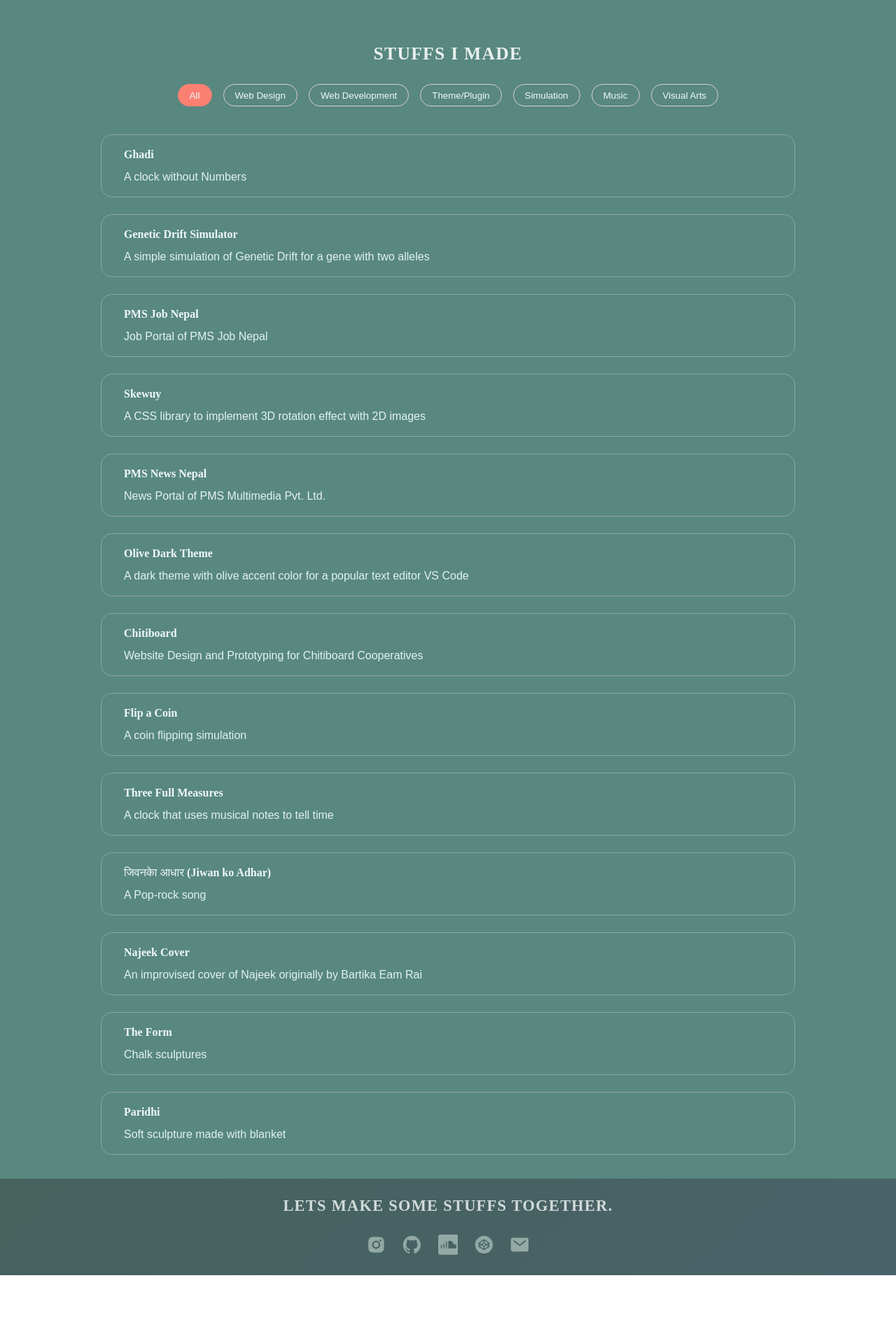
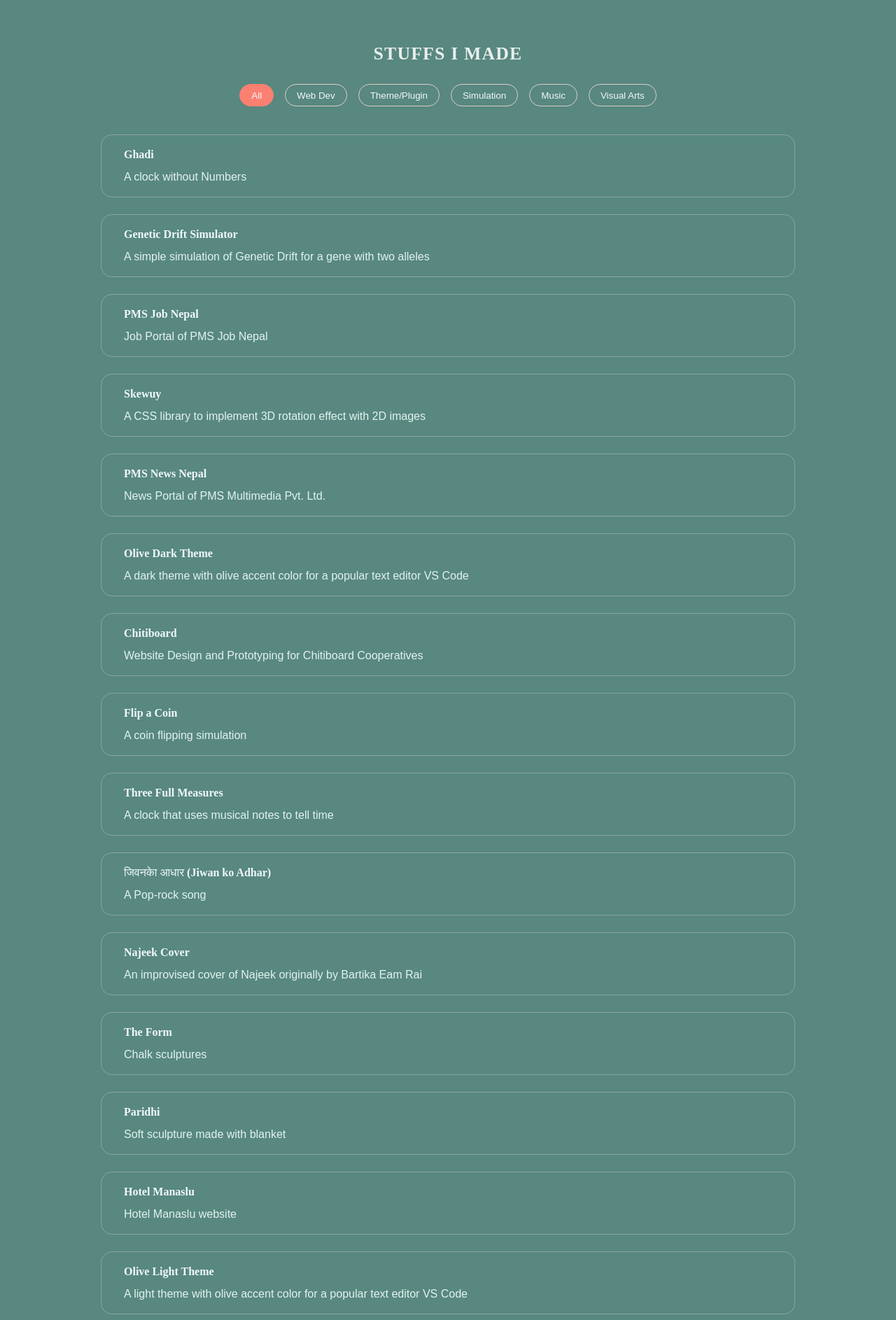
Before and after one commit to Jeigsaw/jeigsaw.github.io, a website built with Vite: page index.html in a window 1280 px wide. Shown: the part 774-2660 px from the top of the page at 70% size. Before the commit the page ends 2596 px from the top, so only its background shows below. Built offline with nearby package versions, Linux system fonts and the light colour scheme; a web font is replaced by a local one.

Commit message:
replaced web development catefory with Web Dev

```diff
--- a/index.html
+++ b/index.html
@@ -71,7 +71,7 @@
     <div class="stuffGallery" >
 
       <template x-for="stuff in $store.stuffs.data">
-        <a class="stuffCard animate__animated animate__fadeInDown" :href="stuff.link" :data-category="stuff.category" target="_blank">
+        <a class="stuffCard animate__animated animate__fadeInUp" :href="stuff.link" :data-category="stuff.category" target="_blank">
           <h4 x-text="stuff.name"></h4>
           <p x-text="stuff.desc"></p>
         </a>
--- a/src/depends.ts
+++ b/src/depends.ts
@@ -3,60 +3,60 @@
 
 // Global store
 Alpine.store('stuffs', {
-  categories: ['Web Design', 'Web Development','Theme/Plugin','Simulation', 'Music', 'Visual Arts'],
+  categories: ['Web Dev','Theme/Plugin','Simulation', 'Music', 'Visual Arts'],
 
   data: [
     {
       id: 0,
       name: 'Ghadi',
       desc: 'A clock without Numbers',
-      category: 'Web Development',
+      category: 'Web Dev',
       link: 'https://jeigsaw.github.io/ghadi',
     },
     {
-      id: 10,
+      id: 1,
       name: 'Genetic Drift Simulator',
       desc: 'A simple simulation of Genetic Drift for a gene with two alleles',
       category: 'Simulation',
       link: 'https://codepen.io/Jeigsaw/full/bREyKV',
     },
     {
-      id: 1,
+      id: 2,
       name: 'PMS Job Nepal',
       desc: 'Job Portal of PMS Job Nepal',
-      category: 'Web Development',
+      category: 'Web Dev',
       link: 'https://pmsjobnepal.com',
     },
     {
-      id: 9,
+      id: 3,
       name: 'Skewuy',
       desc: 'A CSS library to implement 3D rotation effect with 2D images',
       category: 'Theme/Plugin',
       link: 'https://jeigsaw.github.io/Skewuy/',
     },
     {
-      id: 2,
+      id: 4,
       name: 'PMS News Nepal',
       desc: 'News Portal of PMS Multimedia Pvt. Ltd.',
-      category: 'Web Development',
+      category: 'Web Dev',
       link: 'https://pmsnewsnepal.com',
     },
     {
-      id: 12,
+      id: 5,
       name: 'Olive Dark Theme',
       desc: 'A dark theme with olive accent color for a popular text editor VS Code',
       category: 'Theme/Plugin',
       link: 'https://marketplace.visualstudio.com/items?itemName=Jeigsaw.olive-dark-theme',
     },
     {
-      id: 3,
+      id: 6,
       name: 'Chitiboard',
       desc: 'Website Design and Prototyping for Chitiboard Cooperatives',
-      category: 'Web Design',
+      category: 'Web Dev',
       link: 'https://www.figma.com/file/IzId3gUuxc1KBabRmqTZ5s/chitiboard-design-system?type=design&node-id=25%3A3823&mode=design&t=cDyuh1M1GC8ucdaV-1',
     },
     {
-      id: 11,
+      id: 7,
       name: 'Flip a Coin',
       desc: 'A coin flipping simulation',
       category: 'Simulation',
@@ -70,32 +70,46 @@
       link: 'https://www.instagram.com/p/CQaFXS3MccC/',
     },
     {
-      id: 4,
+      id: 9,
       name: 'जिवनकाे आधार (Jiwan ko Adhar)',
       desc: 'A Pop-rock song',
       category: 'Music',
       link: 'https://soundcloud.com/sam-shrestha/fkvacuzhqqox',
     },
     {
-      id: 5,
+      id: 10,
       name: 'Najeek Cover',
       desc: 'An improvised cover of Najeek originally by Bartika Eam Rai',
       category: 'Music',
       link: 'https://www.youtube.com/watch?v=O6SrycL14TI',
     },
     {
-      id: 6,
+      id: 11,
       name: 'The Form',
       desc: 'Chalk sculptures',
       category: 'Visual Arts',
       link: 'https://www.instagram.com/p/CbquEP9OZUu/?img_index=1',
     },
     {
-      id: 7,
+      id: 12,
       name: 'Paridhi',
       desc: 'Soft sculpture made with blanket',
       category: 'Visual Arts',
       link: 'https://www.instagram.com/p/CUbXj-fspsy/',
+    },
+    {
+      id: 13,
+      name: 'Hotel Manaslu',
+      desc: 'Hotel Manaslu website',
+      category: 'Web Dev',
+      link: 'https://hotelmanaslu.com/',
+    },
+    {
+      id: 14,
+      name: 'Olive Light Theme',
+      desc: 'A light theme with olive accent color for a popular text editor VS Code',
+      category: 'Theme/Plugin',
+      link: 'https://marketplace.visualstudio.com/items?itemName=Jeigsaw.olive-light-theme',
     },
   ]
 });
```
